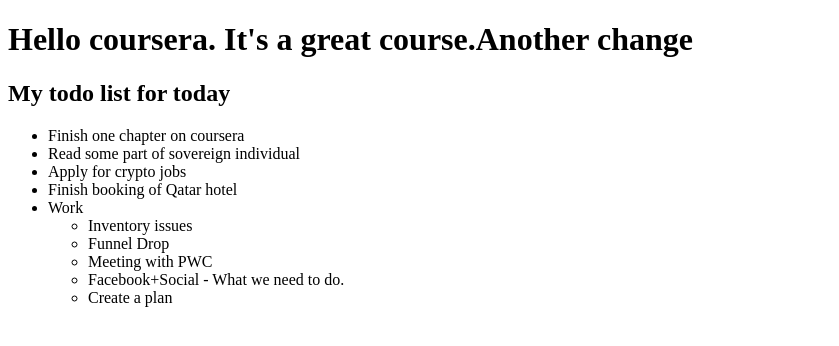
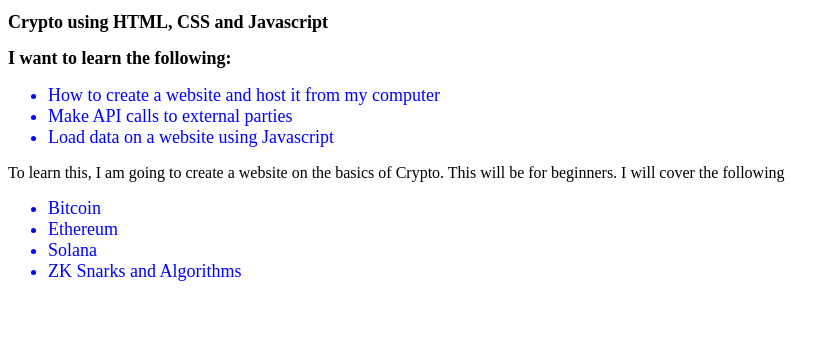
Before and after one commit to kaarthiksr/coursera-html, a plain HTML site: page site/index.html in a window 1280 px wide. Shown: the whole page, without its empty margins (0-839 px from the left). Drawn offline with Linux system fonts and the light colour scheme.

Commit message:
16th April

```diff
--- a/site/index.html
+++ b/site/index.html
@@ -1,25 +1,47 @@
 <!DOCTYPE html>
 <html>
 <head>
-	<title>Hello Coursera</title>
+	<title>Crypto using HTML, CSS and Javascript</title>
+	<style type="text/css">
+		.list_element{
+	color: blue;
+	font-size: 18px;
+	width: 600px	;
+}
+p.inlinetext{
+	color:black;
+	font:roboto;
+	font-size:16px;
+}
+p.othertext{
+	color:blue;
+	font:roboto;
+	font-size:16px;
+}
+h1{
+	font-size:18px;
+}
+h2{
+	font-size:18px;
+}
+	</style>
+
+
 </head>
 <body>
-<h1> Hello coursera. It's a great course.Another change</h1>
-<h2>My todo list for today</h2>
+<h1> Crypto using HTML, CSS and Javascript</h1>
+<h2>I  want to learn the following:</h2>
 <ul>
-	<li>Finish one chapter on coursera</li>
-	<li>Read some part of sovereign individual</li>
-	<li>Apply for crypto jobs</li>
-	<li>Finish booking of Qatar hotel</li>
-	<li>Work
-		<ul>
-			<li>Inventory issues</li>
-			<li>Funnel Drop</li>
-			<li>Meeting with PWC</li>
-			<li>Facebook+Social - What we need to do. </li>
-			<li>Create a plan</li>
-		</ul>
-	</li>
+	<li class="list_element">How to create a website and host it from my computer</li>
+	<li class="list_element">Make API calls to external parties</li>
+	<li class="list_element">Load data on a website using Javascript</li>
+</ul>
+<p class="inlinetext">To learn this, I am going to create a website on the basics of Crypto. This will be for beginners. I will cover the following</p>
+<ul>
+	<li class="list_element">Bitcoin</li>
+	<li class="list_element">Ethereum</li>
+	<li class="list_element">Solana</li>
+	<li class ="list_element"> ZK Snarks and Algorithms</li>
 </ul>
 <script id="__bs_script__">//<![CDATA[
     document.write("<script async src='http://HOST:3000/browser-sync/browser-sync-client.js?v=2.27.10'><\/script>".replace("HOST", location.hostname));                                                                                         //]]></script>
```
